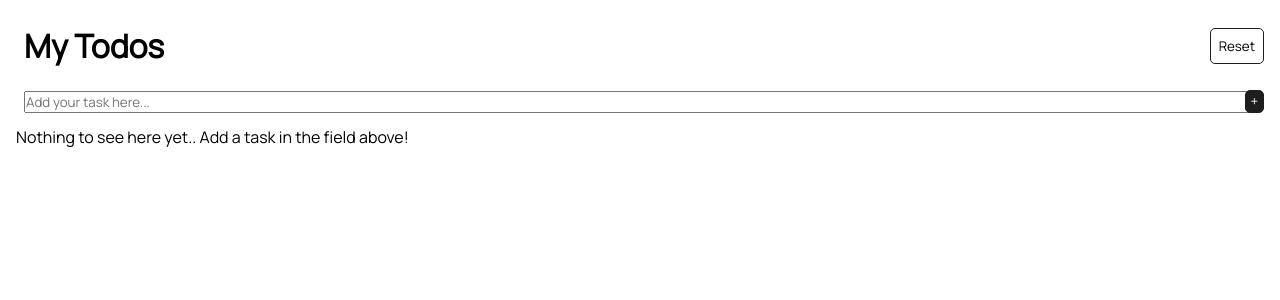
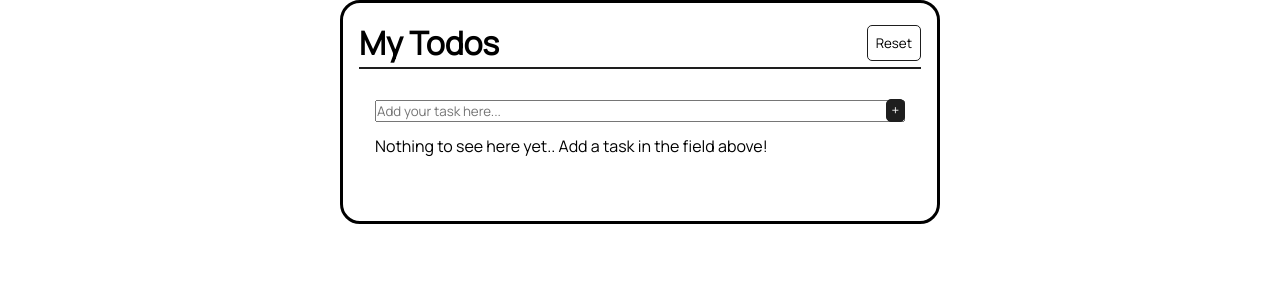
Before and after one commit to GeorgeSwift16/tech-test-todo, a React (Create React App) app: page / in a window 1280 px wide. Shown: the top 300 px of the page. Built offline with nearby package versions, Linux system fonts and the light colour scheme.

Commit message:
further styling changes for better user feedback

```diff
--- a/src/components/TaskDisplayItem/TaskDisplayItem.scss
+++ b/src/components/TaskDisplayItem/TaskDisplayItem.scss
@@ -1,6 +1,7 @@
 @use "../../assets/sass/abstracts/variables" as *;
 
 .to-do-list-display__task-container {
+  position: relative;
   border: 1px solid $primary-color;
   border-radius: 5px;
   display: flex;
@@ -10,5 +11,9 @@
 }
 .to-do-list-display__task-delete-button {
   position: absolute;
-  right: 10%;
+  right: 0%;
+  &:hover {
+    background-color: red;
+    transition: all 1s;
+  }
 }
--- a/src/containers/TaskBar/TaskBar.scss
+++ b/src/containers/TaskBar/TaskBar.scss
@@ -5,9 +5,9 @@
   grid-template-columns: 1fr;
   grid-template-rows: repeat(auto-fit, minmax(50px, 1fr));
   align-items: center;
+  padding: 1rem;
   &__input-container {
     position: relative;
-    padding: 0.5rem;
   }
   &__input {
     width: 100%;
@@ -18,5 +18,10 @@
     padding: 0.1rem 0.3rem;
     position: absolute;
     right: 0%;
+    &:hover {
+      background-color: green;
+      transform-origin: center center;
+      transform: scale(1.1);
+    }
   }
 }
--- a/src/containers/ToDoListDisplay/ToDoListDisplay.scss
+++ b/src/containers/ToDoListDisplay/ToDoListDisplay.scss
@@ -10,8 +10,10 @@
     margin: 0.2rem;
   }
   &__task-text {
+    overflow-wrap: break-word;
     padding-left: 0.4rem;
     font-weight: bold;
+    max-width: 70%;
   }
   &__task-delete-button {
     margin-right: 0.2rem;
--- a/src/containers/header/Header.scss
+++ b/src/containers/header/Header.scss
@@ -1,11 +1,9 @@
 @use "../../assets/sass/abstracts/variables" as *;
 
 .header {
+  border-bottom: 2px solid $primary-color;
   display: flex;
   flex-flow: row nowrap;
   justify-content: space-between;
   align-items: center;
-  &__heading {
-    padding: 0.5rem;
-  }
 }
--- a/src/containers/main/main.jsx
+++ b/src/containers/main/main.jsx
@@ -2,7 +2,7 @@ import "./main.scss";
 import Header from "../header/Header";
 import TaskBar from "../TaskBar/TaskBar";
 import ToDoListDisplay from "../ToDoListDisplay/ToDoListDisplay";
-import { useEffect, useState } from "react";
+import { useState } from "react";
 
 const Main = () => {
   const getTaskInput = (event) => {
--- a/src/containers/main/main.scss
+++ b/src/containers/main/main.scss
@@ -1,6 +1,10 @@
 @use "../../assets/sass/abstracts/variables" as *;
 
 .to-do-container {
+  border: 3px solid black;
+  border-radius: 20px;
+  margin: auto;
+  max-width: 600px;
   display: grid;
   grid-template-columns: 1fr;
   grid-template-rows: repeat(auto-fit, minmax(50px, 1fr));
```
